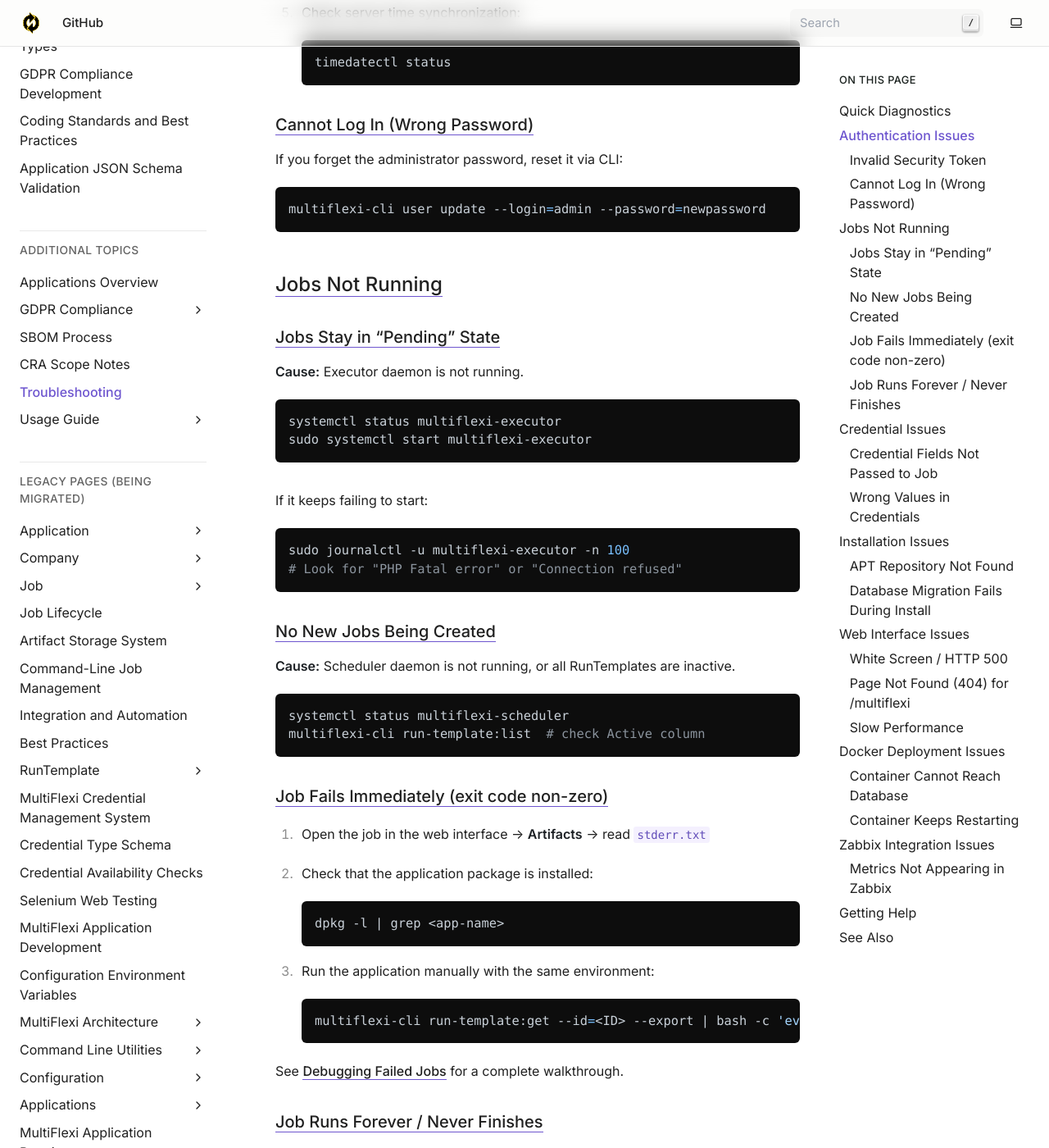
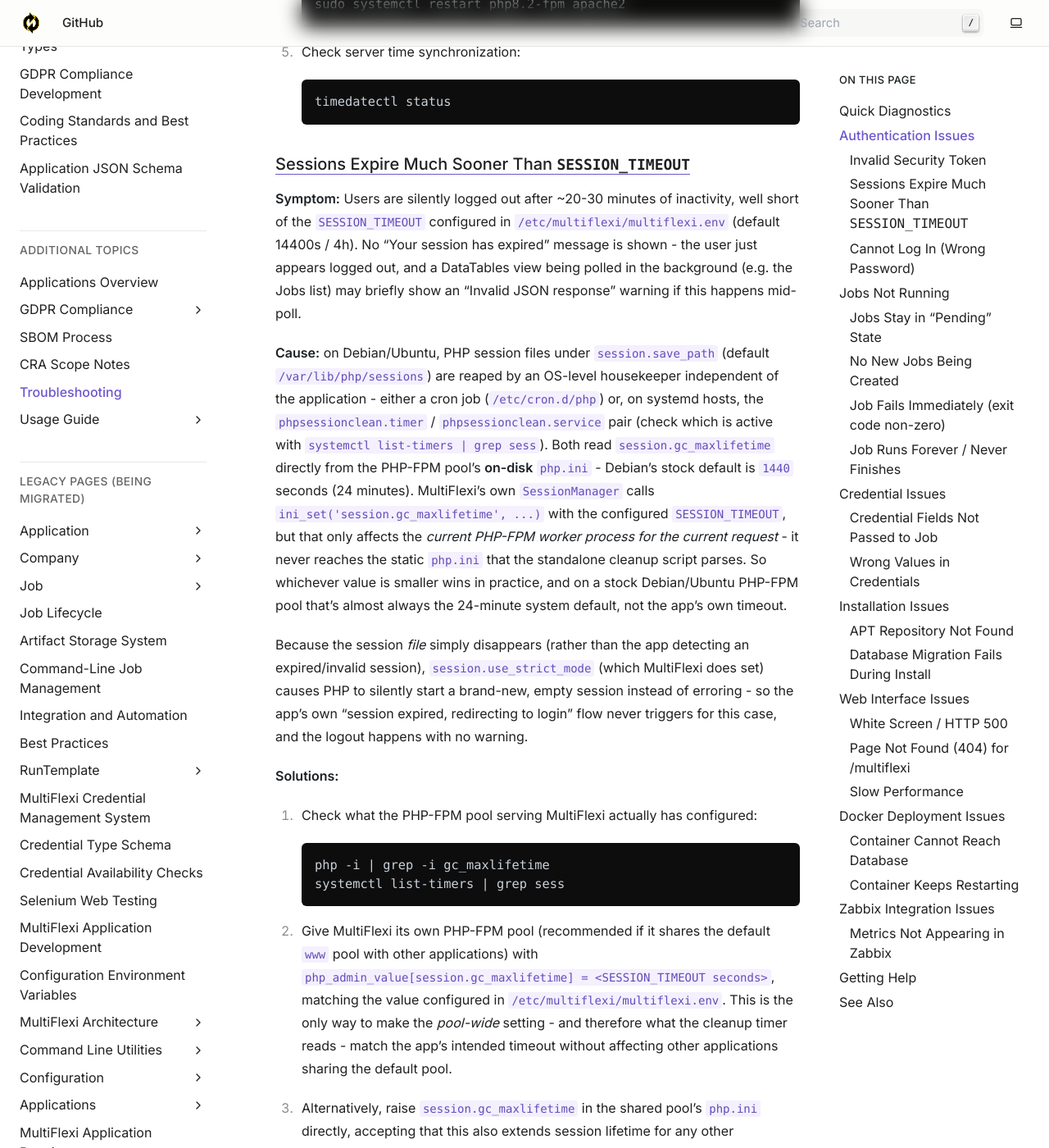
Before and after one commit to VitexSoftware/multiflexi-doc-en, a Sphinx documentation site: the page built from source/troubleshooting.rst, in a window 1280 px wide and 1400 px high, scrolled down 2569 px. Shown: the whole window at 82% size. Built offline with Sphinx 7.4.7, drawn with Linux system fonts in a browser that asks for light colours; some of the changed text lies outside the part shown.

Commit message:
docs(troubleshooting): document PHP session expiration issue and solutions
Found and verified via SSH investigation on vyvojar.spoje.net: the OS-level
phpsessionclean.timer reaps PHP session files based on the FPM pool's
static php.ini session.gc_maxlifetime (Debian default 1440s/24min), which
MultiFlexi's own SESSION_TIMEOUT / SessionManager ini_set() never reaches.
Sessions on a stock pool are capped at ~20-30 minutes regardless of the
configured 4h timeout, with no expiry message shown. Documented cause and
remediation options; no code/config change in this commit.

Co-Authored-By: Claude Sonnet 5 <noreply@anthropic.com>

```diff
--- a/source/troubleshooting.rst
+++ b/source/troubleshooting.rst
@@ -61,6 +61,57 @@ Invalid Security Token
    .. code-block:: bash
 
       timedatectl status
+
+Sessions Expire Much Sooner Than ``SESSION_TIMEOUT``
+~~~~~~~~~~~~~~~~~~~~~~~~~~~~~~~~~~~~~~~~~~~~~~~~~~~~~
+
+**Symptom:** Users are silently logged out after ~20-30 minutes of
+inactivity, well short of the ``SESSION_TIMEOUT`` configured in
+``/etc/multiflexi/multiflexi.env`` (default 14400s / 4h). No "Your session
+has expired" message is shown - the user just appears logged out, and a
+DataTables view being polled in the background (e.g. the Jobs list) may
+briefly show an "Invalid JSON response" warning if this happens mid-poll.
+
+**Cause:** on Debian/Ubuntu, PHP session files under ``session.save_path``
+(default ``/var/lib/php/sessions``) are reaped by an OS-level housekeeper
+independent of the application - either a cron job
+(``/etc/cron.d/php``) or, on systemd hosts, the ``phpsessionclean.timer`` /
+``phpsessionclean.service`` pair (check which is active with
+``systemctl list-timers | grep sess``). Both read ``session.gc_maxlifetime``
+directly from the PHP-FPM pool's **on-disk** ``php.ini`` - Debian's stock
+default is ``1440`` seconds (24 minutes). MultiFlexi's own
+``SessionManager`` calls ``ini_set('session.gc_maxlifetime', ...)`` with the
+configured ``SESSION_TIMEOUT``, but that only affects the *current PHP-FPM
+worker process for the current request* - it never reaches the static
+``php.ini`` that the standalone cleanup script parses. So whichever value is
+smaller wins in practice, and on a stock Debian/Ubuntu PHP-FPM pool that's
+almost always the 24-minute system default, not the app's own timeout.
+
+Because the session *file* simply disappears (rather than the app detecting
+an expired/invalid session), ``session.use_strict_mode`` (which MultiFlexi
+does set) causes PHP to silently start a brand-new, empty session instead of
+erroring - so the app's own "session expired, redirecting to login" flow
+never triggers for this case, and the logout happens with no warning.
+
+**Solutions:**
+
+1. Check what the PHP-FPM pool serving MultiFlexi actually has configured:
+
+   .. code-block:: bash
+
+      php -i | grep -i gc_maxlifetime
+      systemctl list-timers | grep sess
+
+2. Give MultiFlexi its own PHP-FPM pool (recommended if it shares the
+   default ``www`` pool with other applications) with
+   ``php_admin_value[session.gc_maxlifetime] = <SESSION_TIMEOUT seconds>``,
+   matching the value configured in ``/etc/multiflexi/multiflexi.env``. This
+   is the only way to make the *pool-wide* setting - and therefore what the
+   cleanup timer reads - match the app's intended timeout without affecting
+   other applications sharing the default pool.
+3. Alternatively, raise ``session.gc_maxlifetime`` in the shared pool's
+   ``php.ini`` directly, accepting that this also extends session lifetime
+   for any other application sharing that pool.
 
 Cannot Log In (Wrong Password)
 ~~~~~~~~~~~~~~~~~~~~~~~~~~~~~~~~
```
